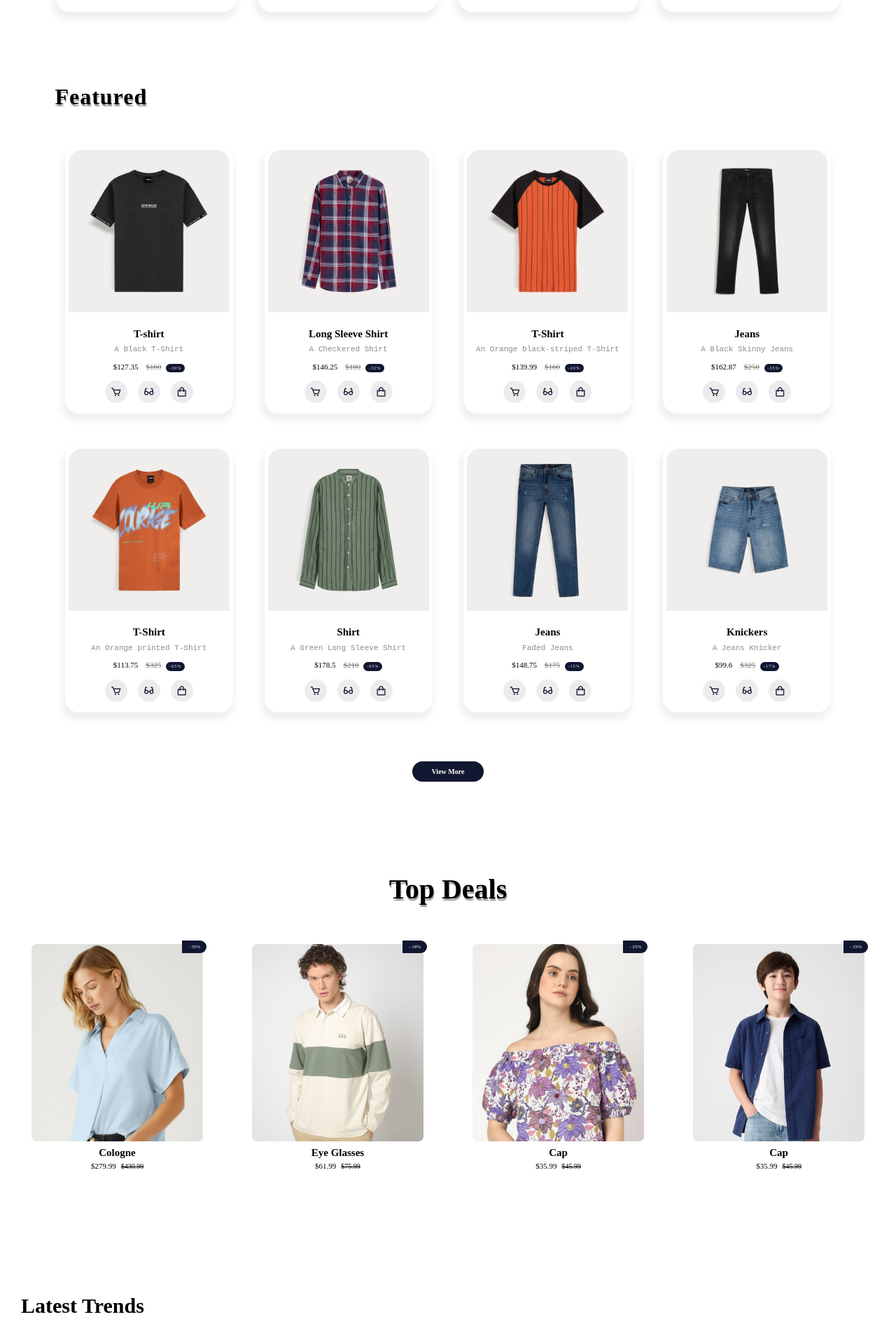
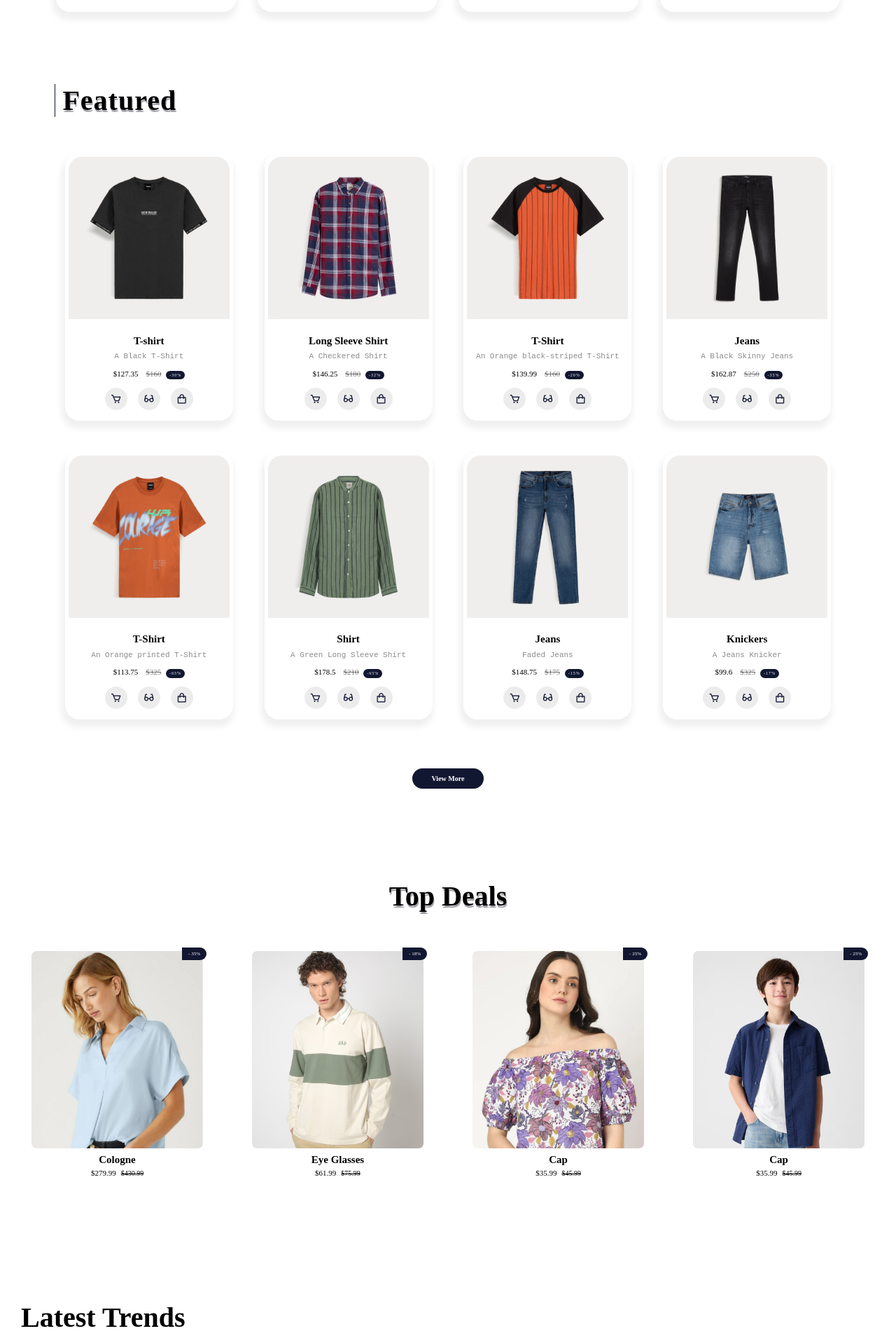
Before and after one commit to Dove-Stack/Auxry-Store, a React (Vite) app in the folder frontend/: page / in a window 1280 px wide. Shown: the part 1886-3798 px from the top of the page at 70% size. Built offline with nearby package versions, Linux system fonts and the light colour scheme.

Commit message:
modified UI of respective components

```diff
--- a/frontend/src/components/Banner/Banner.css
+++ b/frontend/src/components/Banner/Banner.css
@@ -9,7 +9,7 @@
 }
 
 .main-banner .title h3 {
-  font-size: 30px;
+  font-size: 40px;
   font-weight: 900;
 }
 .banner {
--- a/frontend/src/components/Featured/Featured.css
+++ b/frontend/src/components/Featured/Featured.css
@@ -4,9 +4,11 @@
 
 .feature-header h1 {
   margin-left: 3.5rem;
-  font-size: 2rem;
+  font-size: 40px;
+  font-weight: 900;
   letter-spacing: 1px;
-  font-weight: 700;
+  padding-left: 10px;
+  border-left: 1px solid #121731;
   text-shadow: 1px 3px 1px #9e9fa5;
 }
 
@@ -134,6 +136,12 @@
   color: #121731;
 }
 
+.feature .feature-card .feature-main-card i:hover {
+    color: white !important;
+  background-color: #121731 !important;
+}
+
+
 .feature .feature-card .feature-main-card i.bx-cart-add {
   position: absolute;
   top: 115%;
--- a/frontend/src/components/News/News.css
+++ b/frontend/src/components/News/News.css
@@ -13,8 +13,8 @@
   line-height: 1.7;
 }
 .news .news-title h2 {
-  font-size: 25px;
-  font-weight: 800;
+  font-size: 40px;
+  font-weight: 900;
   letter-spacing: 1px;
     margin-bottom: 9px;
 }
@@ -38,7 +38,7 @@
   /* border: 1px solid #121731; */
   border-radius: 10px;
       background: rgba(255, 255, 255, 0.459);
-  box-shadow: 10px 8px 32px 0 rgba(30, 30, 33, 0.265);
+  box-shadow: -3px 1px 10px 0 rgba(30, 30, 33, 0.265);
   backdrop-filter: blur(11px);
 }
 
```
